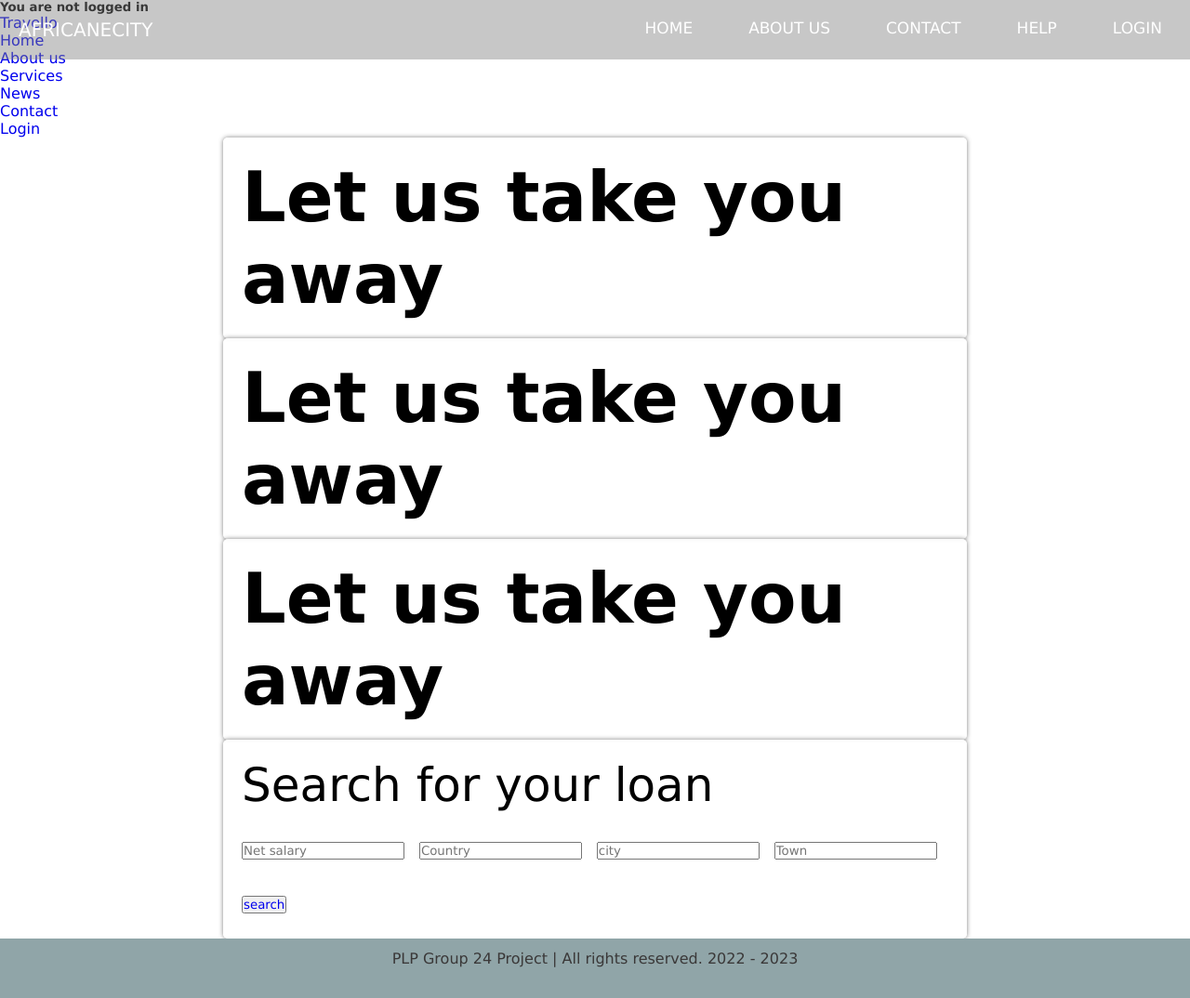
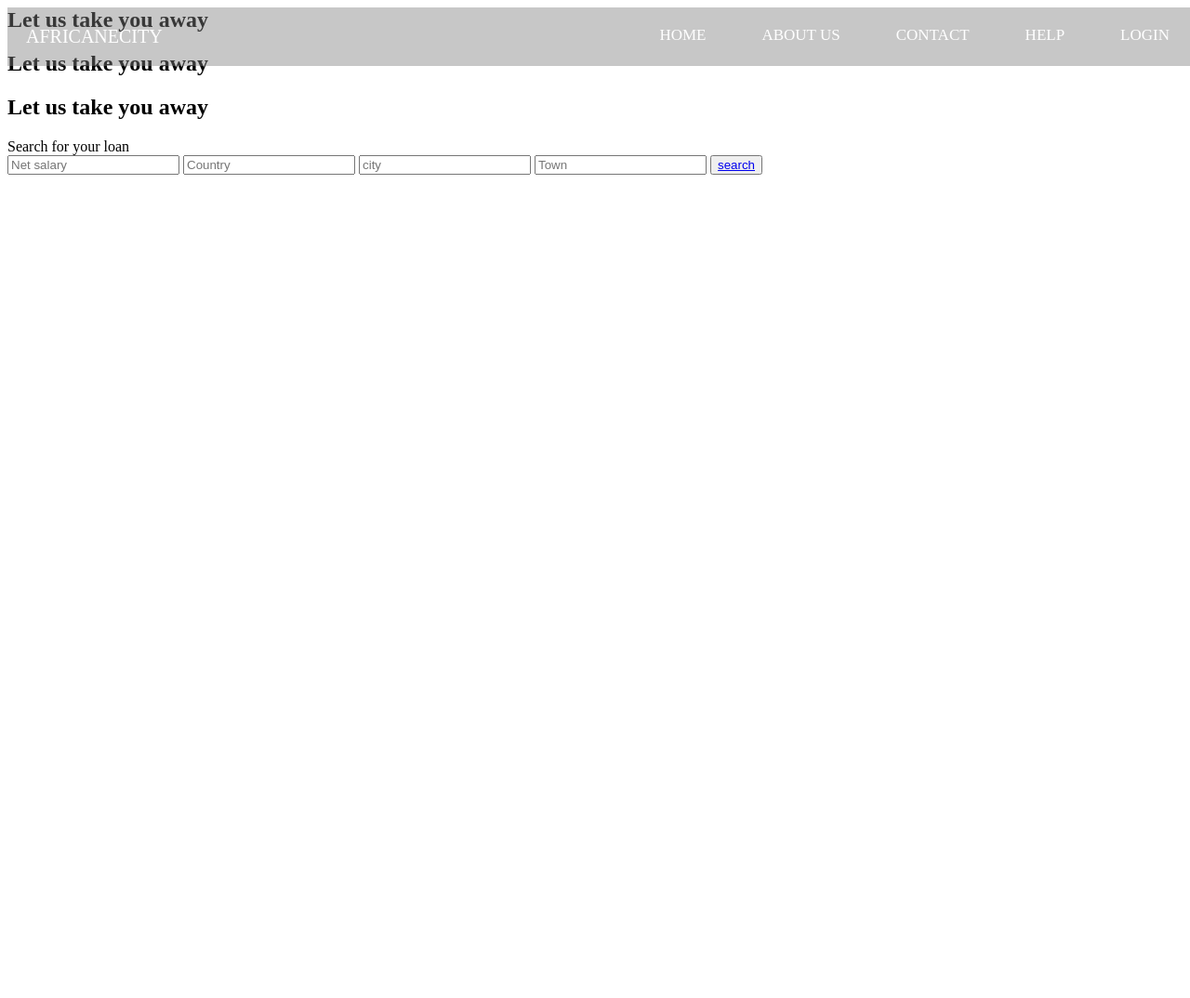
Before and after one commit to cynthiakoskei/AfricanecityBankLoan, a Django app: page / in a window 1280 px wide. Shown: the whole page at 93% size. After the commit the page ends 188 px from the top, so only its background shows below. Run offline with Django 4.2, Linux system fonts and the light colour scheme; some libraries are stand-ins or nearby versions.

Commit message:
Changes of details to templates

```diff
--- a/static/styles/navbar.css
+++ b/static/styles/navbar.css
@@ -124,7 +124,8 @@
     padding: 10px 20px;
     color: rgba(255, 255, 255, 0.678);
     text-align: center;
-    position: botto;
+    position: bottom;
+    font-weight: bold;
 }
 footer p{
     font-size: 1em;
--- a/templates/base.html
+++ b/templates/base.html
@@ -8,7 +8,7 @@
     <meta name="description" content="Travello template project">
     <meta name="viewport" content="width=device-width, initial-scale=1">
     <title>Africanecity Bank Loan</title>
-	<link rel="stylesheet" href="/static/styles/about.css">
+	<link rel="stylesheet" href="/static/styles/index.css">
 	<link rel="stylesheet" href="/static/styles/navbar.css">
 
 </head>
--- a/templates/index.html
+++ b/templates/index.html
@@ -1,47 +1,27 @@
-
-{% extends 'base.html' %}
-
-{% block content %}
 {% load static %}
 <head>
-	<link href="{% static 'css/index.css' %}" rel="stylesheet">
+	<link href="{% static 'css/index.css'%}" rel="stylesheet">
+	<link rel="stylesheet" href="/static/styles/navbar.css">
 </head>
 
-		<div class="menu">
-			<div class="menu_header d-flex flex-row align-items-center justify-content-start">
-				<div class="menu_logo"><a href="index.html">Travello</a></div>
-				<div class="menu_close_container ml-auto">
-					<div class="menu_close">
-						<div></div>
-						<div></div>
-					</div>
-				</div>
-			</div>
-			<div class="menu_content">
-				<ul>
-					<li><a href="index.html">Home</a></li>
-					<li><a href="about.html">About us</a></li>
-					<li><a href="#">Services</a></li>
-					<li><a href="news.html">News</a></li>
-					<li><a href="contact.html">Contact</a></li>
+		<!-- nav/menu -->
+	<nav class="navbar">
+		<a class="logo">Africanecity</a>
+		<input class="menu-btn" type="checkbox" id="menu-btn" />
+		<label class="menu-icon" for="menu-btn"><span class="nav-icon"></span></label>
+		<!-- Menu-->
+		<ul class="menu">
+			<li><a href="/">Home</a></li>
+			<li><a href="/Banks/About Us/">About us</a></li>
+			<li><a href="/Banks/Contact/">Contact</a></li>
+			<li><a href="/Banks/Help/">Help</a></li>
 			{% if user.is_authenticated %}
 			<li><a href="{% url 'logout' %}">Logout</a></li>
 			{% else %}
 			<li><a href="{% url 'login' %}">Login</a></li>
 		  {% endif %}
 		</ul>
-			</div>
-			<div class="menu_social">
-				<ul class="d-flex flex-row align-items-start justify-content-start">
-					<li><a href="#"><i class="fa fa-pinterest" aria-hidden="true"></i></a></li>
-					<li><a href="#"><i class="fa fa-facebook" aria-hidden="true"></i></a></li>
-					<li><a href="#"><i class="fa fa-twitter" aria-hidden="true"></i></a></li>
-					<li><a href="#"><i class="fa fa-dribbble" aria-hidden="true"></i></a></li>
-					<li><a href="#"><i class="fa fa-behance" aria-hidden="true"></i></a></li>
-					<li><a href="#"><i class="fa fa-linkedin" aria-hidden="true"></i></a></li>
-				</ul>
-			</div>
-		</div>
+	</nav>
 
 		<!-- Home -->
 
@@ -146,6 +126,3 @@
 				</div>
 			</div>
 		</div>
-
-
-{% endblock %}
--- a/templates/registration/login.html
+++ b/templates/registration/login.html
@@ -1,7 +1,3 @@
-
-{% extends 'base.html' %}
-
-{% block content %}
 {% load static %}
 
 <!DOCTYPE html>
@@ -35,5 +31,3 @@
 	</div>
 </body>
 </html>
-
-{% endblock %}
```
Also changed, not shown: static/styles/base.css (deleted, +0 -7 lines), static/styles/index.css (added, +14 -0 lines). Lines whose indentation alone changed are shown as unchanged.
